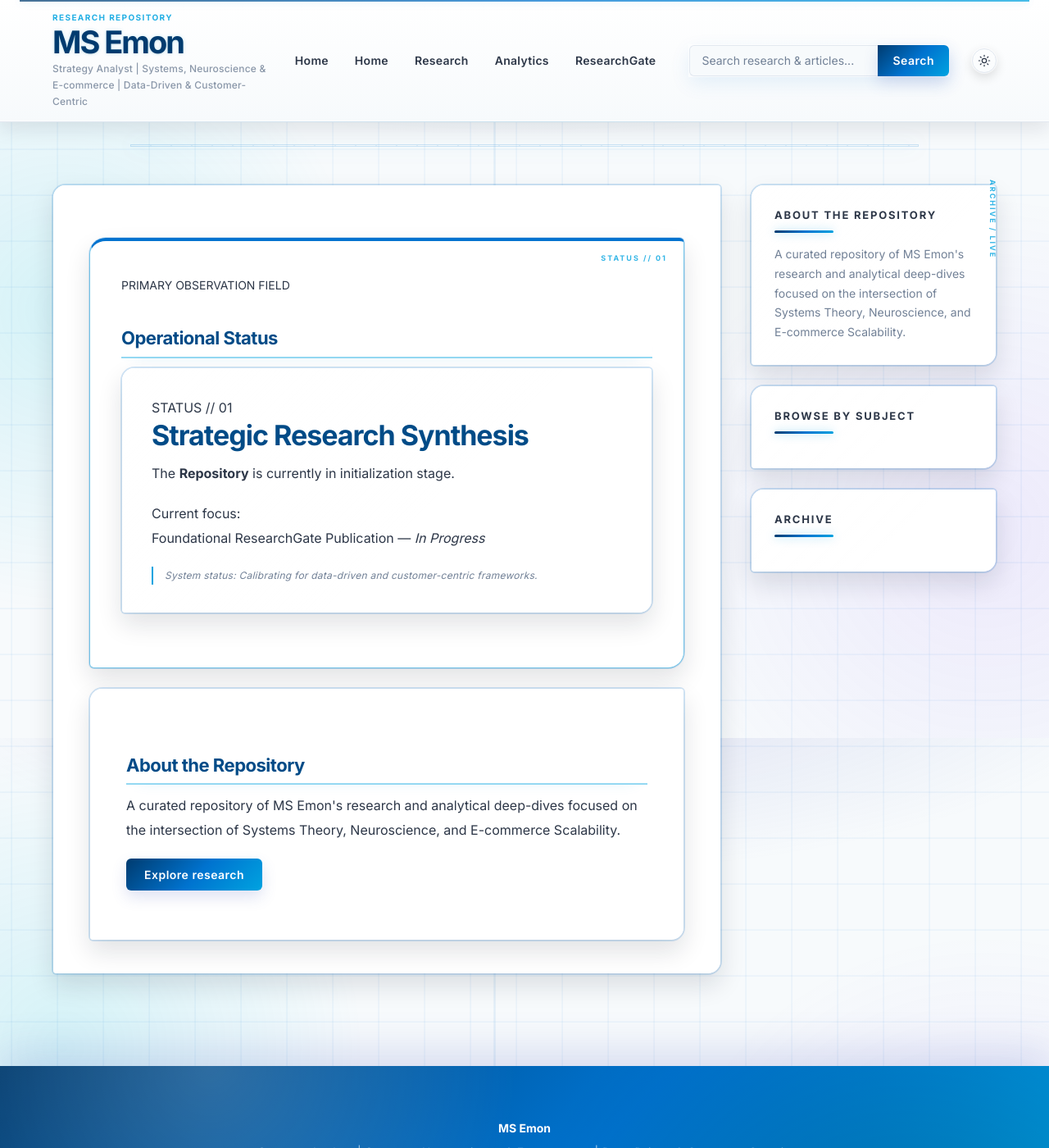
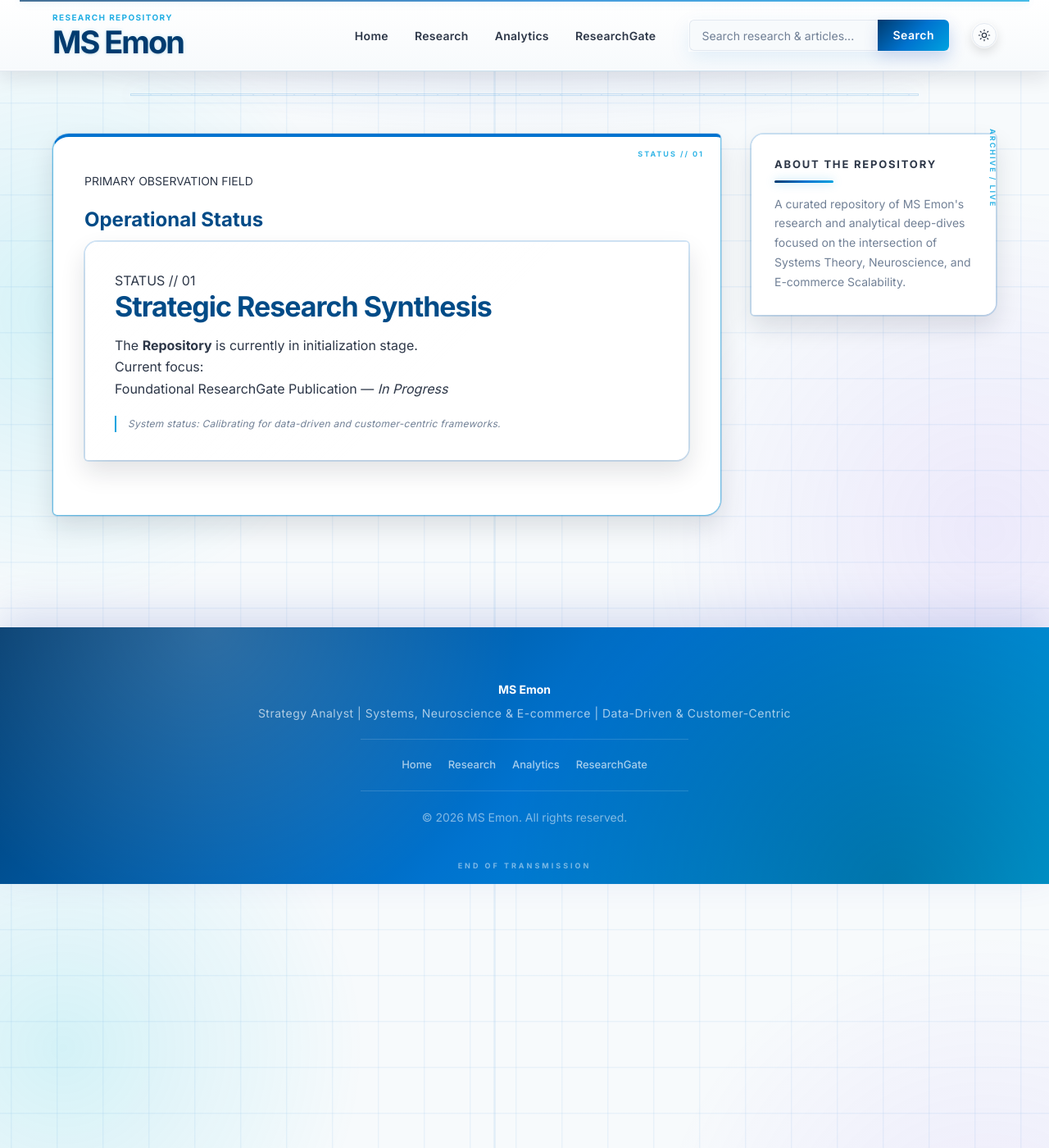
Before and after one commit to msemonlab/msemonlab.github.io, a Jekyll site: the page built from index.md, in a window 1280 px wide and 1400 px high. Shown: the whole window at 82% size. Built offline with Jekyll 4.4.1, drawn with Linux system fonts in a browser that asks for light colours.

Commit message:
Fix design inconsistencies

```diff
--- a/_data/navigation.yml
+++ b/_data/navigation.yml
@@ -1,5 +1,3 @@
-- title: Home
-  url: /
 - title: Research
   url: /research/
 - title: Analytics
--- a/_layouts/default.html
+++ b/_layouts/default.html
@@ -3,7 +3,7 @@
 <head>
   <meta charset="UTF-8">
   <meta content="width=device-width, initial-scale=1, minimum-scale=1, maximum-scale=5" name="viewport">
-  <title>{{ page.title }} | {{ site.title }}</title>
+  <title>{% if page.title and page.title != 'Home' %}{{ page.title }} | {% endif %}{{ site.title }}</title>
   {% seo %}
   {% feed_meta %}
 
@@ -653,7 +653,6 @@
       <div class="header-logo">
         <h1><a href="{{ '/' | relative_url }}">{{ site.title }}</a></h1>
         <span class="header-repository-label">RESEARCH REPOSITORY</span>
-        <p>{{ site.description }}</p>
       </div>
 
       <div class="header-right">
@@ -684,9 +683,13 @@
 
   <div class="site-body">
     <main class="main-content">
-      <div class="single-post-area">
-        <div class="post-body">{{ content }}</div>
-      </div>
+      {% if page.url == '/' %}
+        <div class="home-content">{{ content }}</div>
+      {% else %}
+        <div class="single-post-area">
+          <div class="post-body">{{ content }}</div>
+        </div>
+      {% endif %}
     </main>
 
     <aside class="sidebar-area">
@@ -695,6 +698,7 @@
         <div class="about-text widget-content">A curated repository of MS Emon's research and analytical deep-dives focused on the intersection of Systems Theory, Neuroscience, and E-commerce Scalability.</div>
       </div>
 
+            {% if site.categories.size > 0 %}
       <div class="sidebar-widget">
         <h2>Browse by Subject</h2>
         <ul>
@@ -703,7 +707,8 @@
           {% endfor %}
         </ul>
       </div>
-
+      {% endif %}
+      {% if site.posts.size > 0 %}
       <div class="sidebar-widget">
         <h2>Archive</h2>
         <ul>
@@ -712,6 +717,8 @@
           {% endfor %}
         </ul>
       </div>
+      {% endif %}
+
     </aside>
   </div>
 
--- a/index.md
+++ b/index.md
@@ -17,11 +17,3 @@ title: Home
     <p class="status-note">System status: Calibrating for data-driven and customer-centric frameworks.</p>
   </article>
 </section>
-
-<section class="single-post-area">
-  <div class="post-body">
-    <h2>About the Repository</h2>
-    <p>A curated repository of MS Emon's research and analytical deep-dives focused on the intersection of Systems Theory, Neuroscience, and E-commerce Scalability.</p>
-    <p><a class="btn-primary" href="{{ '/research/' | relative_url }}">Explore research</a></p>
-  </div>
-</section>
```
Also changed, not shown: MIGRATION_GUIDE.md (added, +41 -0 lines), SITE_CONSISTENCY_FIXES.md (added, +20 -0 lines).
